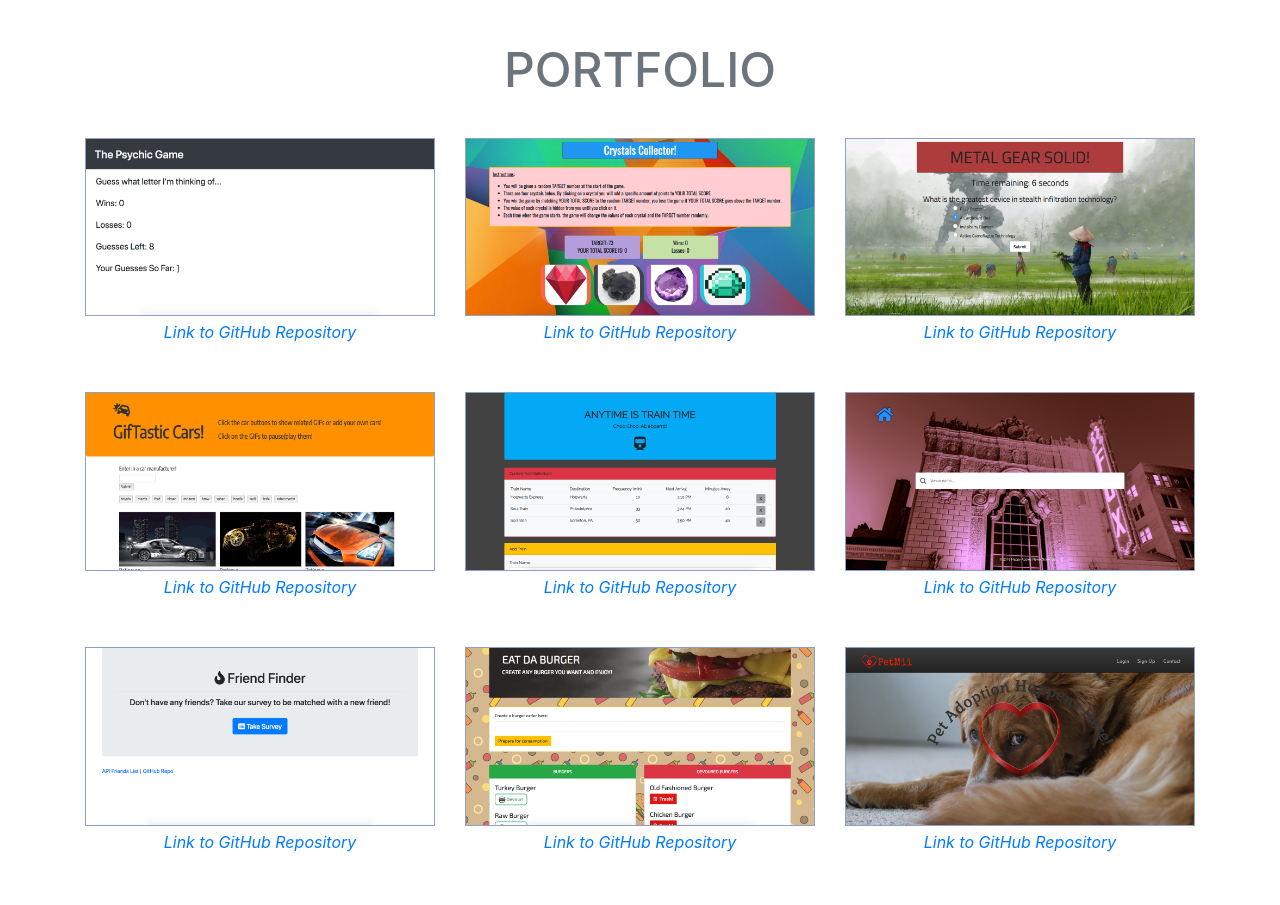
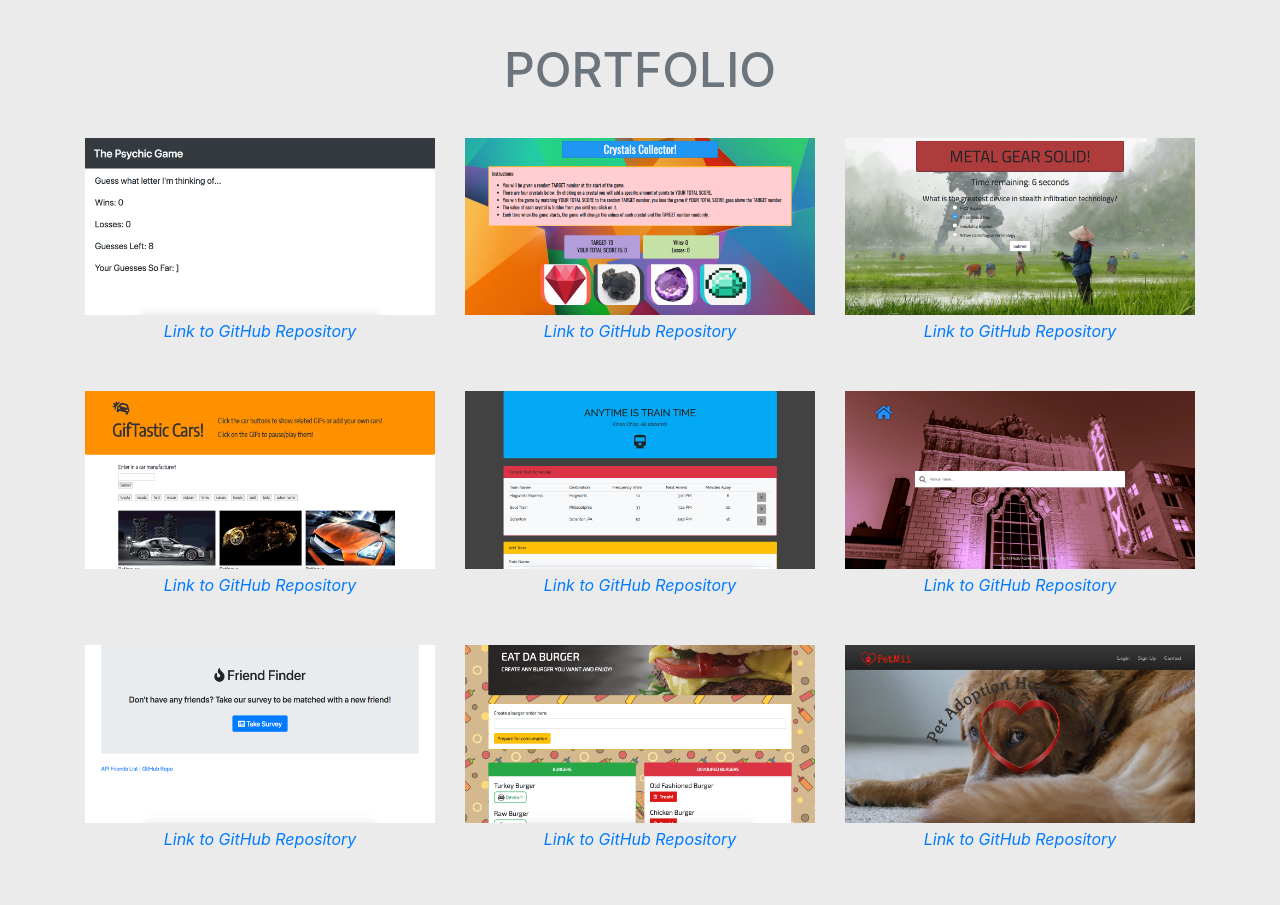
Before and after one commit to SneakyBread/Bootstrap-Portfolio, a website with bundled scripts: page index.html in a window 1280 px wide. Shown: the part 780-1685 px from the top of the page. Built offline with nearby package versions, Linux system fonts and the light colour scheme; files whose address does not match are found by name.

Commit message:
Changed background color for portfolio section and removed project borders

```diff
--- a/index.html
+++ b/index.html
@@ -128,14 +128,14 @@
         </header>
 
         <!-- Portfolio Grid Section -->
-        <section class="portfolio" id="portfolio">
+        <section class="portfolio" id="portfolio" style="background-color: rgb(235, 235, 235)">
           <div class="container">
             <h2 class="text-center text-uppercase text-secondary mb-5">Portfolio</h2>
             <!-- <i class="fas fa-project-diagram mb-5"></i> -->
             <!-- <hr class="star-dark mb-5"> -->
             <div class="row">
               <div class="col-md-6 col-lg-4">
-                <a class="portfolio-item d-block mb-1 mx-auto" style="border: solid; border-width: 1px; border-color: rgb(144, 159, 199)" href="https://nlserrano.github.io/Psychic-Game/" target="_blank">
+                <a class="portfolio-item d-block mb-1 mx-auto" href="https://nlserrano.github.io/Psychic-Game/" target="_blank">
                   <div class="portfolio-item-caption d-flex position-absolute h-100 w-100">
                     <div class="portfolio-item-caption-content my-auto w-100 text-center text-white">
                       <i>Psychic Game</i>
@@ -146,7 +146,7 @@
                 <a class="portfolio-item d-block mb-5 mx-auto text-center font-italic" href="https://github.com/nlserrano/Psychic-Game" target="_blank">Link to GitHub Repository</a>
               </div>
               <div class="col-md-6 col-lg-4">
-                <a class="portfolio-item d-block mb-1 mx-auto" style="border: solid; border-width: 1px; border-color: rgb(144, 159, 199)" href="https://nlserrano.github.io/unit-4-game/" target="_blank">
+                <a class="portfolio-item d-block mb-1 mx-auto" href="https://nlserrano.github.io/unit-4-game/" target="_blank">
                   <div class="portfolio-item-caption d-flex position-absolute h-100 w-100">
                     <div class="portfolio-item-caption-content my-auto w-100 text-center text-white">
                       <i>Crystals Collector Game</i>
@@ -157,7 +157,7 @@
                 <a class="portfolio-item d-block mb-5 mx-auto text-center font-italic" href="https://github.com/nlserrano/unit-4-game" target="_blank">Link to GitHub Repository</a>
               </div>
               <div class="col-md-6 col-lg-4">
-                <a class="portfolio-item d-block mb-1 mx-auto" style="border: solid; border-width: 1px; border-color: rgb(144, 159, 199)" href="https://nlserrano.github.io/TriviaGame/" target="_blank">
+                <a class="portfolio-item d-block mb-1 mx-auto" href="https://nlserrano.github.io/TriviaGame/" target="_blank">
                   <div class="portfolio-item-caption d-flex position-absolute h-100 w-100">
                     <div class="portfolio-item-caption-content my-auto w-100 text-center text-white">
                       <i>Trivia Game</i>
@@ -168,7 +168,7 @@
                 <a class="portfolio-item d-block mb-5 mx-auto text-center font-italic" href="https://github.com/nlserrano/TriviaGame" target="_blank">Link to GitHub Repository</a>
               </div>
               <div class="col-md-6 col-lg-4">
-                <a class="portfolio-item d-block mb-1 mx-auto" style="border: solid; border-width: 1px; border-color: rgb(144, 159, 199)" href="https://nlserrano.github.io/GifTastic/" target="_blank">
+                <a class="portfolio-item d-block mb-1 mx-auto" href="https://nlserrano.github.io/GifTastic/" target="_blank">
                   <div class="portfolio-item-caption d-flex position-absolute h-100 w-100">
                     <div class="portfolio-item-caption-content my-auto w-100 text-center text-white">
                       <i>GifTastic Cars!</i>
@@ -179,7 +179,7 @@
                 <a class="portfolio-item d-block mb-5 mx-auto text-center font-italic" href="https://github.com/nlserrano/GifTastic" target="_blank">Link to GitHub Repository</a>
               </div>
               <div class="col-md-6 col-lg-4">
-                <a class="portfolio-item d-block mb-1 mx-auto" style="border: solid; border-width: 1px; border-color: rgb(144, 159, 199)" href="https://nlserrano.github.io/Train-Scheduler_Firebase/" target="_blank">
+                <a class="portfolio-item d-block mb-1 mx-auto" href="https://nlserrano.github.io/Train-Scheduler_Firebase/" target="_blank">
                   <div class="portfolio-item-caption d-flex position-absolute h-100 w-100">
                     <div class="portfolio-item-caption-content my-auto w-100 text-center text-white">
                       <i>Train Scheduler</i>
@@ -190,7 +190,7 @@
                 <a class="portfolio-item d-block mb-5 mx-auto text-center font-italic" href="https://github.com/nlserrano/Train-Scheduler_Firebase" target="_blank">Link to GitHub Repository</a>
               </div>
               <div class="col-md-6 col-lg-4">
-                <a class="portfolio-item d-block mb-1 mx-auto" style="border: solid; border-width: 1px; border-color: rgb(144, 159, 199)" href="https://meenalal.github.io/band/" target="_blank">
+                <a class="portfolio-item d-block mb-1 mx-auto" href="https://meenalal.github.io/band/" target="_blank">
                   <div class="portfolio-item-caption d-flex position-absolute h-100 w-100">
                     <div class="portfolio-item-caption-content my-auto w-100 text-center text-white">
                       <i>Entertain Me Project</i>
@@ -201,7 +201,7 @@
                 <a class="portfolio-item d-block mb-5 mx-auto text-center font-italic" href="https://github.com/meenalal/band" target="_blank">Link to GitHub Repository</a>
               </div>
               <div class="col-md-6 col-lg-4">
-                <a class="portfolio-item d-block mb-1 mx-auto" style="border: solid; border-width: 1px; border-color: rgb(144, 159, 199)" href="https://pure-eyrie-83037.herokuapp.com/" target="_blank">
+                <a class="portfolio-item d-block mb-1 mx-auto" href="https://pure-eyrie-83037.herokuapp.com/" target="_blank">
                   <div class="portfolio-item-caption d-flex position-absolute h-100 w-100">
                     <div class="portfolio-item-caption-content my-auto w-100 text-center text-white">
                       <i>Friend Finder</i>
@@ -212,7 +212,7 @@
                 <a class="portfolio-item d-block mb-5 mx-auto text-center font-italic" href="https://github.com/nlserrano/FriendFinder" target="_blank">Link to GitHub Repository</a>
               </div>
               <div class="col-md-6 col-lg-4">
-                <a class="portfolio-item d-block mb-1 mx-auto" style="border: solid; border-width: 1px; border-color: rgb(144, 159, 199)" href="https://shielded-crag-80682.herokuapp.com/" target="_blank">
+                <a class="portfolio-item d-block mb-1 mx-auto" href="https://shielded-crag-80682.herokuapp.com/" target="_blank">
                   <div class="portfolio-item-caption d-flex position-absolute h-100 w-100">
                     <div class="portfolio-item-caption-content my-auto w-100 text-center text-white">
                       <i>Eat Da Burger</i>
@@ -223,7 +223,7 @@
                 <a class="portfolio-item d-block mb-5 mx-auto text-center font-italic" href="https://github.com/nlserrano/burger" target="_blank">Link to GitHub Repository</a>
               </div>
               <div class="col-md-6 col-lg-4">
-                <a class="portfolio-item d-block mb-1 mx-auto" style="border: solid; border-width: 1px; border-color: rgb(144, 159, 199)" href="http://petmii.herokuapp.com/" target="_blank">
+                <a class="portfolio-item d-block mb-1 mx-auto" href="http://petmii.herokuapp.com/" target="_blank">
                   <div class="portfolio-item-caption d-flex position-absolute h-100 w-100">
                     <div class="portfolio-item-caption-content my-auto w-100 text-center text-white">
                       <i>PetMii Project</i>
```
